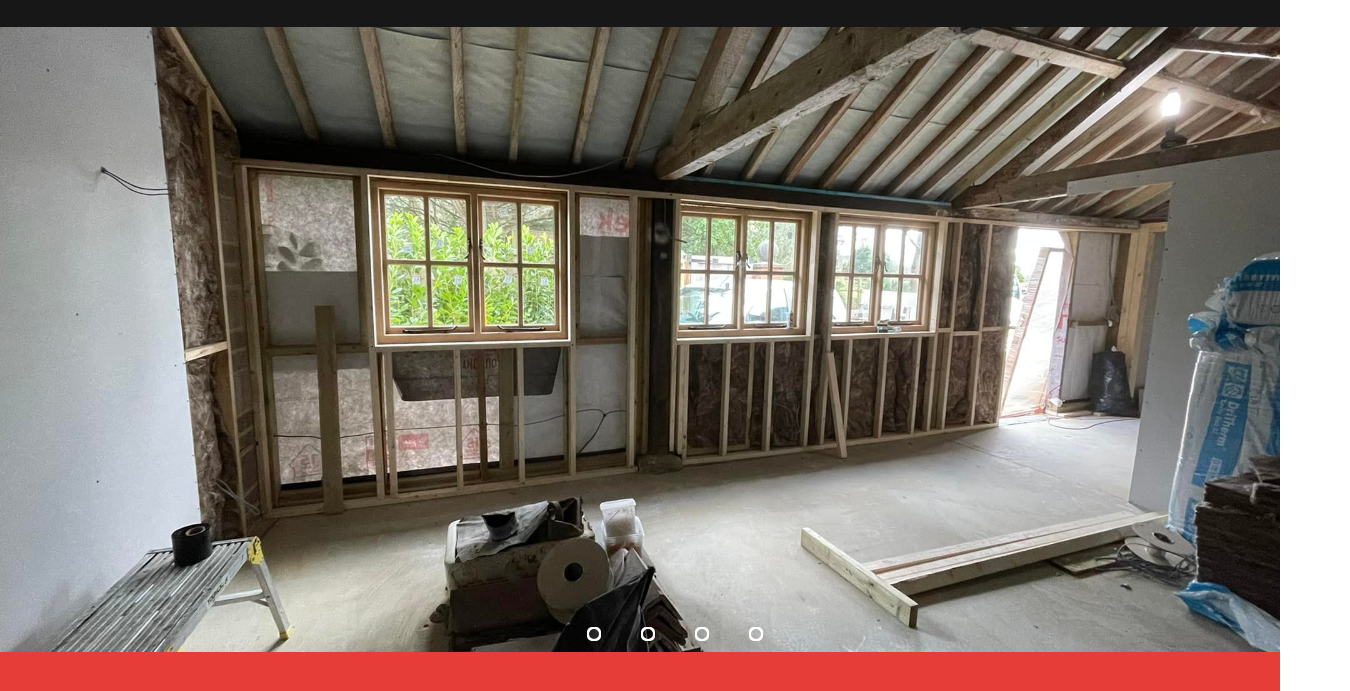
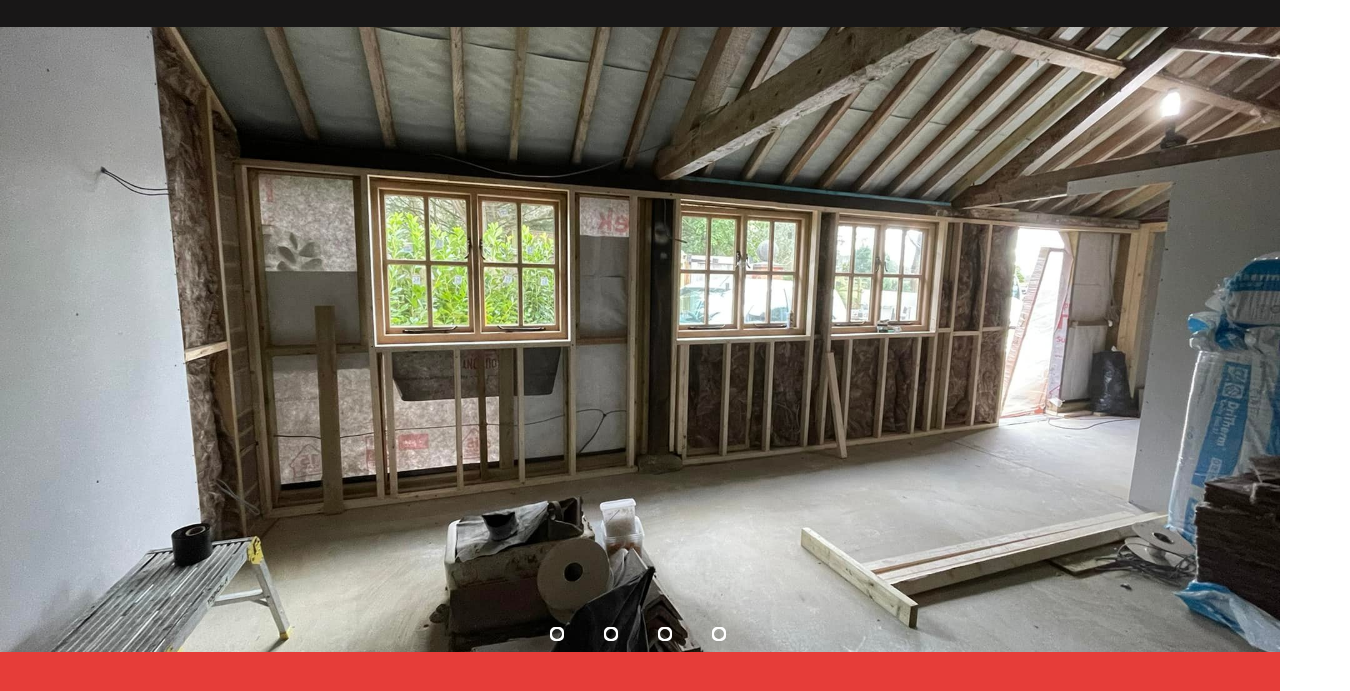
Before and after one commit to MDeep86/J-AND-A-CARPENTRY, a plain HTML site: page index.html in a window 1280 px wide. Shown: the part 177-868 px from the top of the page, 1350 px wide, since content can reach past the window. Drawn offline with Linux system fonts and the light colour scheme.

Commit message:
changed position of radio buttons

```diff
--- a/carousel.css
+++ b/carousel.css
@@ -52,7 +52,7 @@ html body {
 
 .navigation-manual {
   position: absolute;
-  width: 1350px;
+  width: 1275px;
   margin-top: 175px;
   display: flex;
   justify-content: center;
@@ -107,7 +107,7 @@ html body {
 .navigation-auto {
   position: absolute;
   display: flex;
-  width: 1350px;
+  width: 1275px;
   justify-content: center;
   margin-top: 600px;
 }
```
